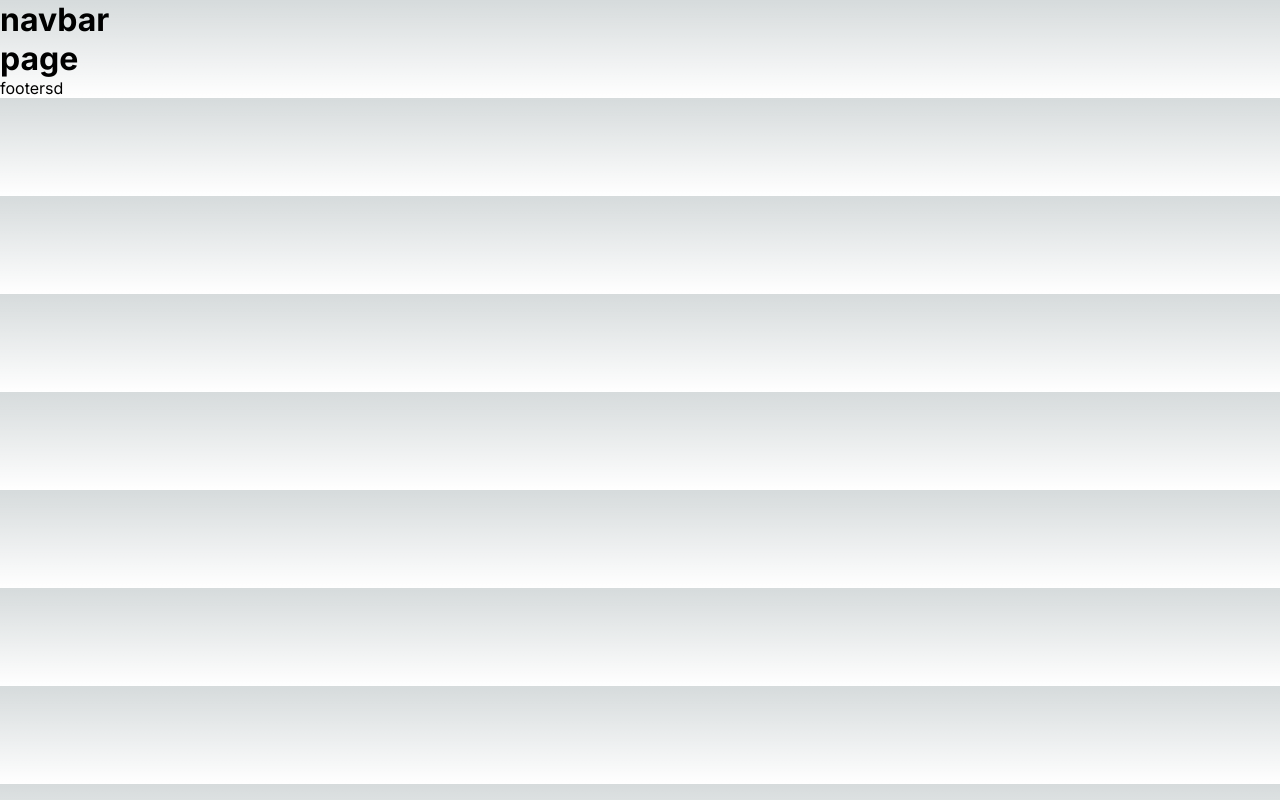
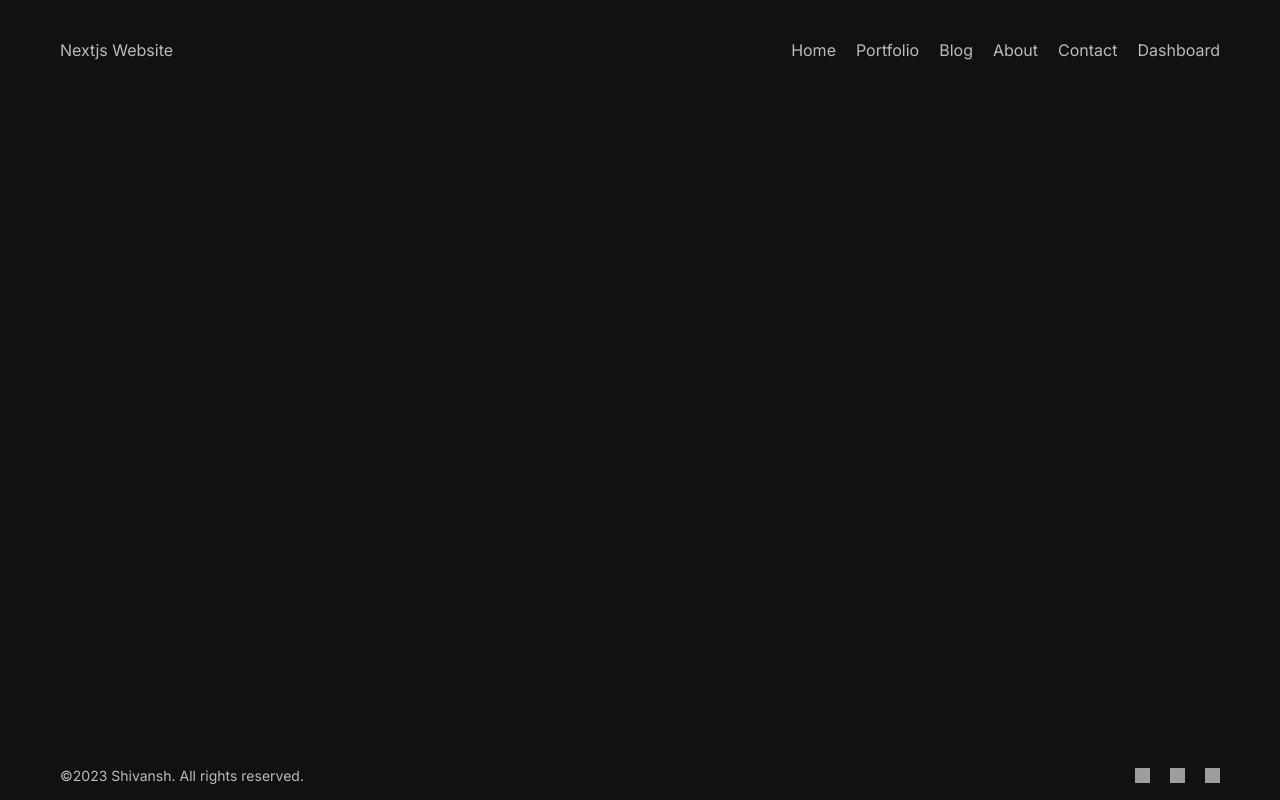
Before and after one commit to shivansh22agra/next.jsNewApp, a Next.js app: page / in a window 1280 px wide. Built offline with nearby package versions, Linux system fonts and the light colour scheme; grey boxes are pictures that could not be loaded.

Commit message:
Footer and Navbar update

```diff
--- a/next.config.js
+++ b/next.config.js
@@ -1,5 +1,8 @@
 /** @type {import('next').NextConfig} */
 const nextConfig = {
+  images: {
+    domains: ["encrypted-tbn0.gstatic.com"],
+  },
   experimental: {
     appDir: true,
   },
--- a/src/app/globals.css
+++ b/src/app/globals.css
@@ -1,81 +1,8 @@
-:root {
-  --max-width: 1100px;
-  --border-radius: 12px;
-  --font-mono: ui-monospace, Menlo, Monaco, 'Cascadia Mono', 'Segoe UI Mono',
-    'Roboto Mono', 'Oxygen Mono', 'Ubuntu Monospace', 'Source Code Pro',
-    'Fira Mono', 'Droid Sans Mono', 'Courier New', monospace;
-
-  --foreground-rgb: 0, 0, 0;
-  --background-start-rgb: 214, 219, 220;
-  --background-end-rgb: 255, 255, 255;
-
-  --primary-glow: conic-gradient(
-    from 180deg at 50% 50%,
-    #16abff33 0deg,
-    #0885ff33 55deg,
-    #54d6ff33 120deg,
-    #0071ff33 160deg,
-    transparent 360deg
-  );
-  --secondary-glow: radial-gradient(
-    rgba(255, 255, 255, 1),
-    rgba(255, 255, 255, 0)
-  );
-
-  --tile-start-rgb: 239, 245, 249;
-  --tile-end-rgb: 228, 232, 233;
-  --tile-border: conic-gradient(
-    #00000080,
-    #00000040,
-    #00000030,
-    #00000020,
-    #00000010,
-    #00000010,
-    #00000080
-  );
-
-  --callout-rgb: 238, 240, 241;
-  --callout-border-rgb: 172, 175, 176;
-  --card-rgb: 180, 185, 188;
-  --card-border-rgb: 131, 134, 135;
-}
-
-@media (prefers-color-scheme: dark) {
-  :root {
-    --foreground-rgb: 255, 255, 255;
-    --background-start-rgb: 0, 0, 0;
-    --background-end-rgb: 0, 0, 0;
-
-    --primary-glow: radial-gradient(rgba(1, 65, 255, 0.4), rgba(1, 65, 255, 0));
-    --secondary-glow: linear-gradient(
-      to bottom right,
-      rgba(1, 65, 255, 0),
-      rgba(1, 65, 255, 0),
-      rgba(1, 65, 255, 0.3)
-    );
-
-    --tile-start-rgb: 2, 13, 46;
-    --tile-end-rgb: 2, 5, 19;
-    --tile-border: conic-gradient(
-      #ffffff80,
-      #ffffff40,
-      #ffffff30,
-      #ffffff20,
-      #ffffff10,
-      #ffffff10,
-      #ffffff80
-    );
-
-    --callout-rgb: 20, 20, 20;
-    --callout-border-rgb: 108, 108, 108;
-    --card-rgb: 100, 100, 100;
-    --card-border-rgb: 200, 200, 200;
-  }
-}
-
 * {
+  background-color: #111;
   box-sizing: border-box;
   padding: 0;
+  color: #bbb;
   margin: 0;
 }
 
@@ -85,23 +12,32 @@ body {
   overflow-x: hidden;
 }
 
-body {
-  color: rgb(var(--foreground-rgb));
-  background: linear-gradient(
-      to bottom,
-      transparent,
-      rgb(var(--background-end-rgb))
-    )
-    rgb(var(--background-start-rgb));
+a {
+  text-decoration: none;
+  color: inherit;
 }
 
-a {
-  color: inherit;
-  text-decoration: none;
+.theme {
+  transition: 1s all ease;
 }
 
-@media (prefers-color-scheme: dark) {
-  html {
-    color-scheme: dark;
-  }
+/* .light {
+  background-color: white;
+  color: #111;
+} */
+
+.dark {
+  background-color: #111;
+  color: #bbb;
 }
+
+.container {
+  max-width: 1366px;
+  min-height: 100vh;
+  margin: 0 auto;
+  padding: 0 60px;
+
+  display: flex;
+  flex-direction: column;
+  justify-content: space-between;
+}
--- a/src/app/layout.js
+++ b/src/app/layout.js
@@ -2,6 +2,7 @@ import "./globals.css";
 import { Inter } from "next/font/google";
 import Footer from "@/components/footer/Footer.jsx";
 import NavBar from "@/components/navbar/NavBar";
+import "./globals.css";
 
 const inter = Inter({ subsets: ["latin"] });
 
@@ -14,7 +15,7 @@ export default function RootLayout({ children }) {
   return (
     <html lang="en">
       <body className={inter.className}>
-        <div>
+        <div className="container">
           <NavBar />
           {children}
           <Footer />
--- a/src/app/page.jsx
+++ b/src/app/page.jsx
@@ -1,13 +1,6 @@
-
 import Image from "next/image";
 import styles from "./page.module.css";
 
 export default function Home() {
-  return (
-    <>
-      <div>
-        <h1>page</h1>
-      </div>
-    </>
-  );
+  return <></>;
 }
--- a/src/app/page.module.css
+++ b/src/app/page.module.css
@@ -1,229 +1,42 @@
-.main {
+.container {
   display: flex;
   flex-direction: column;
-  justify-content: space-between;
-  align-items: center;
-  padding: 6rem;
-  min-height: 100vh;
+  /* align-items: center; */
+  margin: 10 auto;
+  gap: 100px;
 }
 
-.description {
-  display: inherit;
-  justify-content: inherit;
-  align-items: inherit;
-  font-size: 0.85rem;
-  max-width: var(--max-width);
-  width: 100%;
-  z-index: 2;
-  font-family: var(--font-mono);
+.item {
+  flex: 1;
+  display: flex;
+  flex-direction: column;
+  gap: 50px;
 }
 
-.description a {
-  display: flex;
-  justify-content: center;
-  align-items: center;
-  gap: 0.5rem;
+.title {
+  font-size: 72px;
+  background: linear-gradient(to bottom, #194c33, #bbb);
+  /* -webkit-background-clip: text; */
+  -webkit-text-fill-color: transparent;
 }
 
-.description p {
-  position: relative;
-  margin: 0;
-  padding: 1rem;
-  background-color: rgba(var(--callout-rgb), 0.5);
-  border: 1px solid rgba(var(--callout-border-rgb), 0.3);
-  border-radius: var(--border-radius);
+.img {
+  width: 100%;
+  height: 500px;
+  object-fit: contain;
+  /* animation: move 3s infinite ease alternate; */
 }
 
-.code {
-  font-weight: 700;
-  font-family: var(--font-mono);
-}
-
-.grid {
-  display: grid;
-  grid-template-columns: repeat(4, minmax(25%, auto));
-  width: var(--max-width);
-  max-width: 100%;
-}
-
-.card {
-  padding: 1rem 1.2rem;
-  border-radius: var(--border-radius);
-  background: rgba(var(--card-rgb), 0);
-  border: 1px solid rgba(var(--card-border-rgb), 0);
-  transition: background 200ms, border 200ms;
-}
-
-.card span {
-  display: inline-block;
-  transition: transform 200ms;
-}
-
-.card h2 {
-  font-weight: 600;
-  margin-bottom: 0.7rem;
-}
-
-.card p {
-  margin: 0;
-  opacity: 0.6;
-  font-size: 0.9rem;
-  line-height: 1.5;
-  max-width: 30ch;
-}
-
-.center {
-  display: flex;
-  justify-content: center;
-  align-items: center;
-  position: relative;
-  padding: 4rem 0;
-}
-
-.center::before {
-  background: var(--secondary-glow);
-  border-radius: 50%;
-  width: 480px;
-  height: 360px;
-  margin-left: -400px;
-}
-
-.center::after {
-  background: var(--primary-glow);
-  width: 240px;
-  height: 180px;
-  z-index: -1;
-}
-
-.center::before,
-.center::after {
-  content: '';
-  left: 50%;
-  position: absolute;
-  filter: blur(45px);
-  transform: translateZ(0);
-}
-
-.logo {
-  position: relative;
-}
-/* Enable hover only on non-touch devices */
-@media (hover: hover) and (pointer: fine) {
-  .card:hover {
-    background: rgba(var(--card-rgb), 0.1);
-    border: 1px solid rgba(var(--card-border-rgb), 0.15);
+@keyframes move {
+  from {
+    transform: translateY(-10px);
   }
-
-  .card:hover span {
-    transform: translateX(4px);
+  to {
+    transform: translateY(10px);
   }
 }
 
-@media (prefers-reduced-motion) {
-  .card:hover span {
-    transform: none;
-  }
+.desc {
+  font-size: 24px;
+  font-weight: 300;
 }
-
-/* Mobile */
-@media (max-width: 700px) {
-  .content {
-    padding: 4rem;
-  }
-
-  .grid {
-    grid-template-columns: 1fr;
-    margin-bottom: 120px;
-    max-width: 320px;
-    text-align: center;
-  }
-
-  .card {
-    padding: 1rem 2.5rem;
-  }
-
-  .card h2 {
-    margin-bottom: 0.5rem;
-  }
-
-  .center {
-    padding: 8rem 0 6rem;
-  }
-
-  .center::before {
-    transform: none;
-    height: 300px;
-  }
-
-  .description {
-    font-size: 0.8rem;
-  }
-
-  .description a {
-    padding: 1rem;
-  }
-
-  .description p,
-  .description div {
-    display: flex;
-    justify-content: center;
-    position: fixed;
-    width: 100%;
-  }
-
-  .description p {
-    align-items: center;
-    inset: 0 0 auto;
-    padding: 2rem 1rem 1.4rem;
-    border-radius: 0;
-    border: none;
-    border-bottom: 1px solid rgba(var(--callout-border-rgb), 0.25);
-    background: linear-gradient(
-      to bottom,
-      rgba(var(--background-start-rgb), 1),
-      rgba(var(--callout-rgb), 0.5)
-    );
-    background-clip: padding-box;
-    backdrop-filter: blur(24px);
-  }
-
-  .description div {
-    align-items: flex-end;
-    pointer-events: none;
-    inset: auto 0 0;
-    padding: 2rem;
-    height: 200px;
-    background: linear-gradient(
-      to bottom,
-      transparent 0%,
-      rgb(var(--background-end-rgb)) 40%
-    );
-    z-index: 1;
-  }
-}
-
-/* Tablet and Smaller Desktop */
-@media (min-width: 701px) and (max-width: 1120px) {
-  .grid {
-    grid-template-columns: repeat(2, 50%);
-  }
-}
-
-@media (prefers-color-scheme: dark) {
-  .vercelLogo {
-    filter: invert(1);
-  }
-
-  .logo {
-    filter: invert(1) drop-shadow(0 0 0.3rem #ffffff70);
-  }
-}
-
-@keyframes rotate {
-  from {
-    transform: rotate(360deg);
-  }
-  to {
-    transform: rotate(0deg);
-  }
-}
--- a/src/components/footer/Footer.jsx
+++ b/src/components/footer/Footer.jsx
@@ -1,8 +1,34 @@
-import React from 'react'
-
+import React from "react";
+import Image from "next/image";
+import styles from "./footer.module.css"
 export const Footer = () => {
   return (
-    <div>footersd</div>
-  )
-}
+    <div className={styles.container}>
+      <div>©2023 Shivansh. All rights reserved.</div>
+      <div  className={styles.socialImages}>
+      <Image
+        src="https://encrypted-tbn0.gstatic.com/images?q=tbn:ANd9GcQl67tqp7JiatMVvirr3WU58JDSrSzy72N8Rw&usqp=CAU"
+        width={15}
+        height={15}
+        // className={styles.icon}
+        alt="Linkden"
+      />
+      <Image
+        src="https://encrypted-tbn0.gstatic.com/images?q=tbn:ANd9GcQl67tqp7JiatMVvirr3WU58JDSrSzy72N8Rw&usqp=CAU"
+        width={15}
+        height={15}
+        // className={styles.icon}
+        alt="Linkden"
+      />{" "}
+      <Image
+        src="https://encrypted-tbn0.gstatic.com/images?q=tbn:ANd9GcQl67tqp7JiatMVvirr3WU58JDSrSzy72N8Rw&usqp=CAU"
+        width={15}
+        height={15}
+        // className={styles.icon}
+        alt="Linkden"
+      />
+      </div>
+    </div>
+  );
+};
 export default Footer;
--- a/src/components/footer/footer.module.css
+++ b/src/components/footer/footer.module.css
@@ -0,0 +1,11 @@
+.socialImages {
+  display: flex;
+  gap: 20px;
+}
+.container {
+  height: 50px;
+  font-size: 14px;
+  display: flex;
+  align-items: center;
+  justify-content: space-between;
+}
--- a/src/components/navbar/NavBar.jsx
+++ b/src/components/navbar/NavBar.jsx
@@ -1,9 +1,50 @@
+import Link from "next/link";
 import React from "react";
-
+import styles from "./navbar.module.css";
+const links = [
+  {
+    id: 1,
+    title: "Home",
+    url: "/",
+  },
+  {
+    id: 2,
+    title: "Portfolio",
+    url: "/portfolio",
+  },
+  {
+    id: 3,
+    title: "Blog",
+    url: "/blog",
+  },
+  {
+    id: 4,
+    title: "About",
+    url: "/about",
+  },
+  {
+    id: 5,
+    title: "Contact",
+    url: "/contact",
+  },
+  {
+    id: 6,
+    title: "Dashboard",
+    url: "/dashboard",
+  },
+];
 export const NavBar = () => {
   return (
-    <div>
-      <h1>navbar</h1>
+    <div className={styles.container}>
+      <Link href="/">Nextjs Website</Link>
+
+      <div className={styles.links}>
+        {links.map((link) => (
+          <Link key={link.id} className="" href={link.url}>
+            {link.title}
+          </Link>
+        ))}
+      </div>
     </div>
   );
 };
--- a/src/components/navbar/navbar.module.css
+++ b/src/components/navbar/navbar.module.css
@@ -0,0 +1,11 @@
+.container {
+  height: 100px;
+  align-items: center;
+  justify-content: space-between;
+  display: flex;
+}
+.links {
+  display: flex;
+
+  gap: 20px;
+}
```
